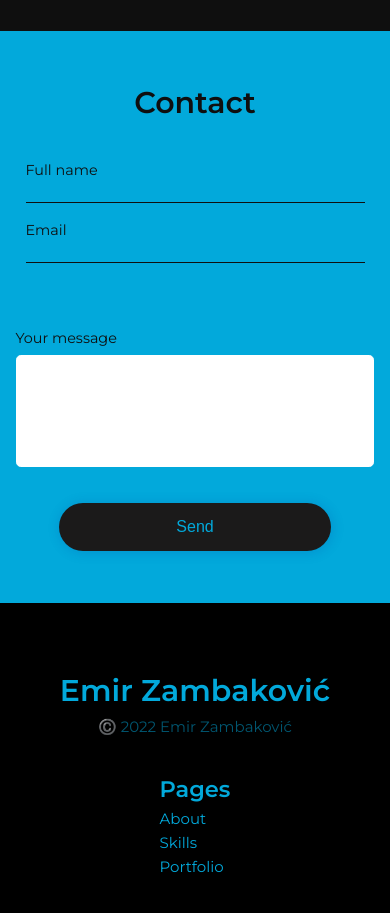
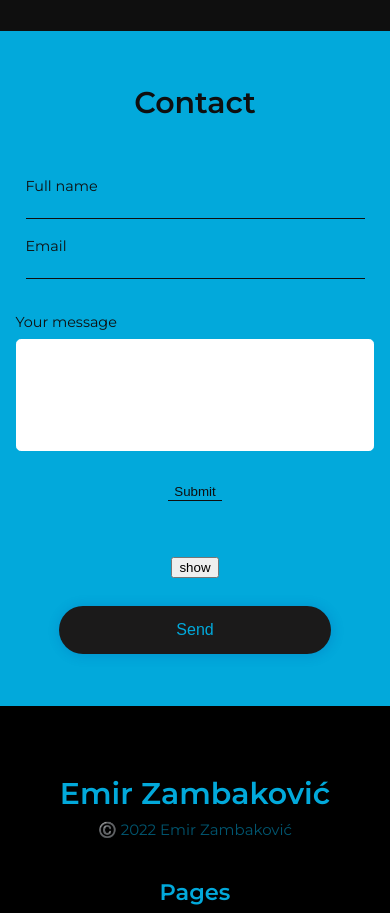
Before and after one commit to zexach/portfolio, a Vue app: page / in a window 390 px wide. Shown: the part 3460-4373 px from the top of the page. Built offline with nearby package versions, Linux system fonts and the light colour scheme.

Commit message:
Contact section logic

```diff
--- a/package.json
+++ b/package.json
@@ -10,6 +10,7 @@
     "@types/file-saver": "^2.0.5",
     "axios": "^1.1.3",
     "click-outside-vue3": "^4.0.1",
+    "emailjs-com": "^3.2.0",
     "file-saver": "^2.0.5",
     "oh-vue-icons": "^1.0.0-rc3",
     "vue": "^3.2.41",
--- a/src/components/ContactForm.vue
+++ b/src/components/ContactForm.vue
@@ -1,25 +1,66 @@
 <script setup>
+    import emailjs from 'emailjs-com';
+    import { ref } from 'vue';
+    import axios from 'axios'
+
+    /* const form = ref(null);
+    const inputFieldReset = ref(null);
+
+    const handleSendMail = () => {
+        emailjs.sendForm('service_tpgwqtt', 'template_1tayn0d', form.value, 'eyjHM7vPS1VsYrbD4')
+        .then(() => {
+          alert('Message sent!')
+          inputFieldReset.value = " ";
+        }, (error) => {
+          alert('Message not sent', error);
+        });
+    }
+*/
+    const show = () => {
+        console.log(form.value)
+    }
+
+    const form = ref({
+        fullName: '',
+        email: '',
+        message: ''
+    })
+
+    const handleSendMail = async() => {
+        const response = await axios.post('https://api.emailjs.com/api/v1.0/email/send',
+        {
+            service_id: 'service_tpgwqtt',
+            template_id: 'template_1tayn0d',
+            user_id: 'eyjHM7vPS1VsYrbD4'
+        }
+        )
+        console.log(response)
+    }
 
 </script>
 
 <template>
     <div class="contact-form">
+        <form @submit.prevent="handleSendMail" class="contact-form">
             <div class="left-side">
                 <div class="input">
                     <label for="full-name">Full name</label>
-                <input class="full-name" type="text" size="40">
+                    <input class="full-name" type="text" size="40" v-model="form.fullName" required>
                 </div>
                 <div class="input">
                     <label for="email">Email</label>
-                <input class="email" type="email" size="40">
+                    <input class="email" type="email" size="40" v-model="form.email" required>
                 </div>
             </div>
             <div class="right-side">
                 <div class="input-textarea">
                     <label class="textarea-label">Your message</label>
-                <textarea rows="5" cols="40"></textarea>
+                    <textarea rows="5" cols="40" v-model="form.message" required></textarea>
                 </div>
             </div>
+            <input class="submit" type="submit" name="send" />
+        </form>
+        <button @click="show">show</button>
     </div>
 </template>
 
@@ -55,7 +96,7 @@
         gap: 0.3rem;
     }
     input{
-        background-color: #02a9db;
+        background-color: transparent;
         color: #0f0f0f;
         border: 0;
         border-bottom: 0.063rem solid #0f0f0f;
@@ -75,9 +116,15 @@
         line-height: 1.3;
         resize: none;
     }
-    @media screen and (max-width: 600px) {
+    @media screen and (max-width: 1024px) {
         .contact-form{
+            width: 100%;
+            padding: 1.5rem;
             flex-direction: column;
+            gap: 2rem;
+        }
+        .right-side{
+            align-self: center;
         }
     }
 </style>
```
Also changed, not shown: 1 other file (tests, documents, lock files or other folders). Lines whose indentation alone changed are shown as unchanged.
